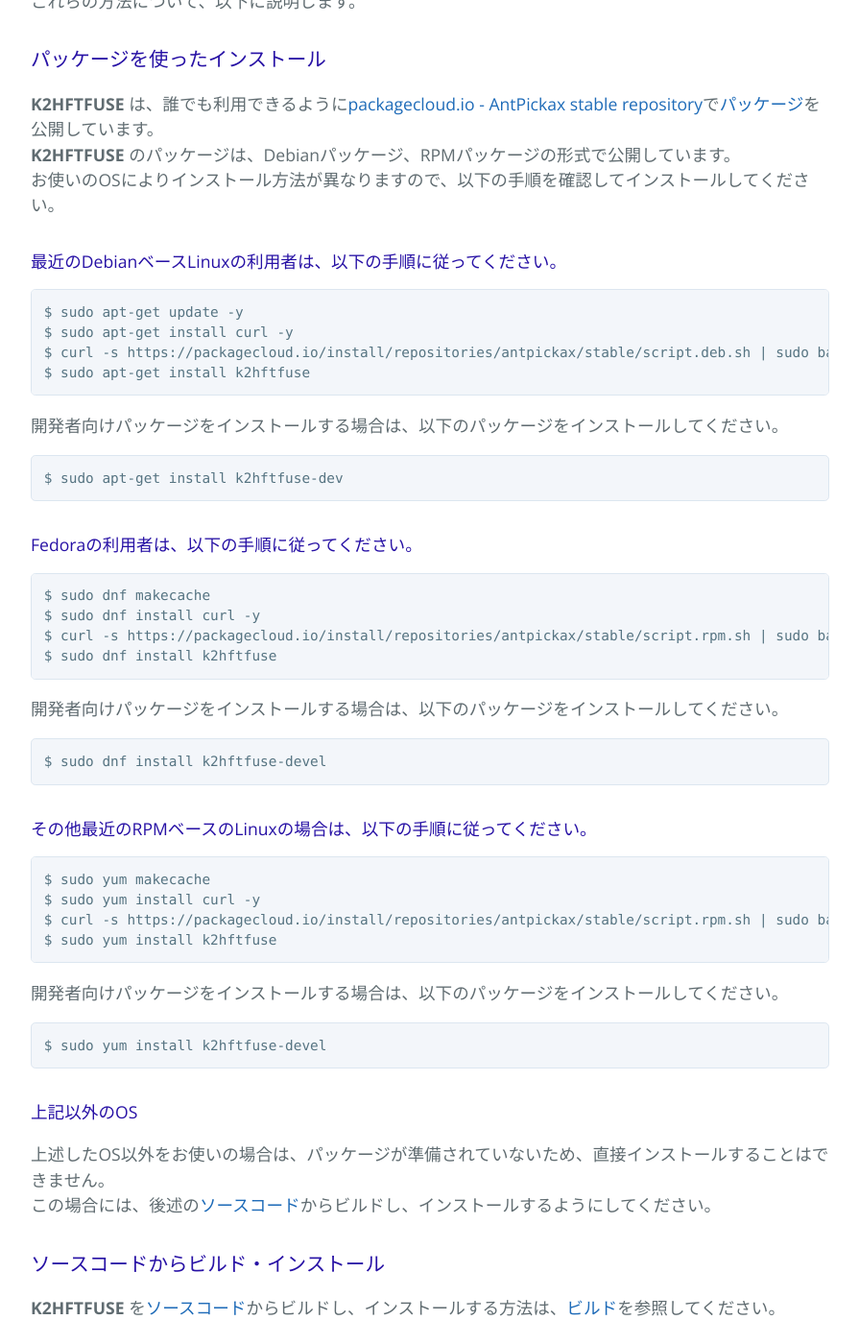
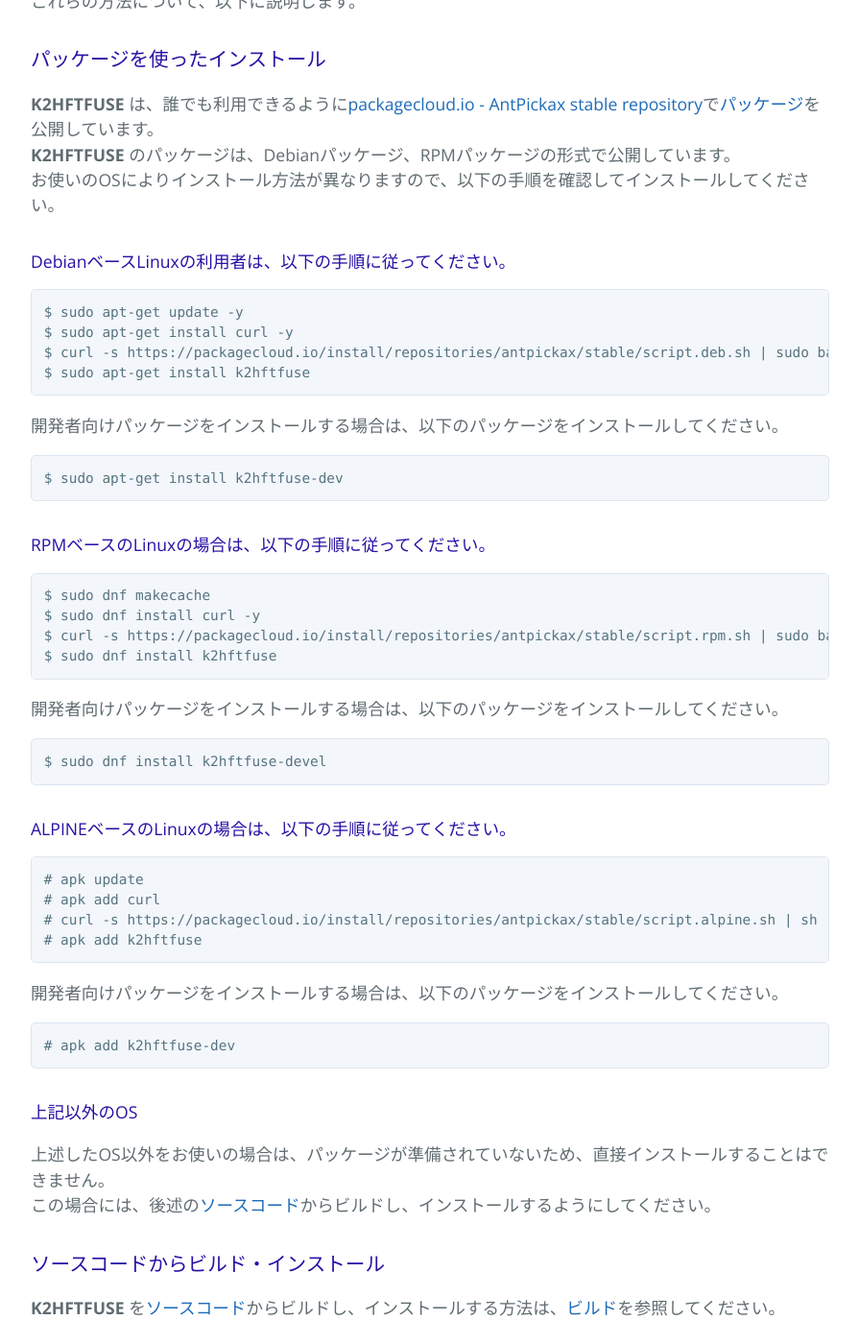
Before and after one commit to yahoojapan/k2hftfuse, a Jekyll site: the page built from usageja.md, in a window 1280 px wide and 1400 px high, scrolled down 659 px. Shown: the whole window at 96% size, without its empty margins (192-1087 px from the left). Built offline with Jekyll 4.4.1, drawn with Linux system fonts in a browser that asks for light colours.

Commit message:
[gh-pages] Updated usage pages

````diff
--- a/usageja.md
+++ b/usageja.md
@@ -29,7 +29,7 @@
 **K2HFTFUSE** のパッケージは、Debianパッケージ、RPMパッケージの形式で公開しています。
 お使いのOSによりインストール方法が異なりますので、以下の手順を確認してインストールしてください。
 
-#### 最近のDebianベースLinuxの利用者は、以下の手順に従ってください。
+#### DebianベースLinuxの利用者は、以下の手順に従ってください。
 ```
 $ sudo apt-get update -y
 $ sudo apt-get install curl -y
@@ -41,7 +41,7 @@
 $ sudo apt-get install k2hftfuse-dev
 ```
 
-#### Fedoraの利用者は、以下の手順に従ってください。
+#### RPMベースのLinuxの場合は、以下の手順に従ってください。
 ```
 $ sudo dnf makecache
 $ sudo dnf install curl -y
@@ -53,16 +53,16 @@
 $ sudo dnf install k2hftfuse-devel
 ```
 
-#### その他最近のRPMベースのLinuxの場合は、以下の手順に従ってください。
+#### ALPINEベースのLinuxの場合は、以下の手順に従ってください。
 ```
-$ sudo yum makecache
-$ sudo yum install curl -y
-$ curl -s https://packagecloud.io/install/repositories/antpickax/stable/script.rpm.sh | sudo bash
-$ sudo yum install k2hftfuse
+# apk update
+# apk add curl
+# curl -s https://packagecloud.io/install/repositories/antpickax/stable/script.alpine.sh | sh
+# apk add k2hftfuse
 ```
 開発者向けパッケージをインストールする場合は、以下のパッケージをインストールしてください。
 ```
-$ sudo yum install k2hftfuse-devel
+# apk add k2hftfuse-dev
 ```
 
 #### 上記以外のOS
````
Also changed, not shown: usage.md (+8 -8 lines).
